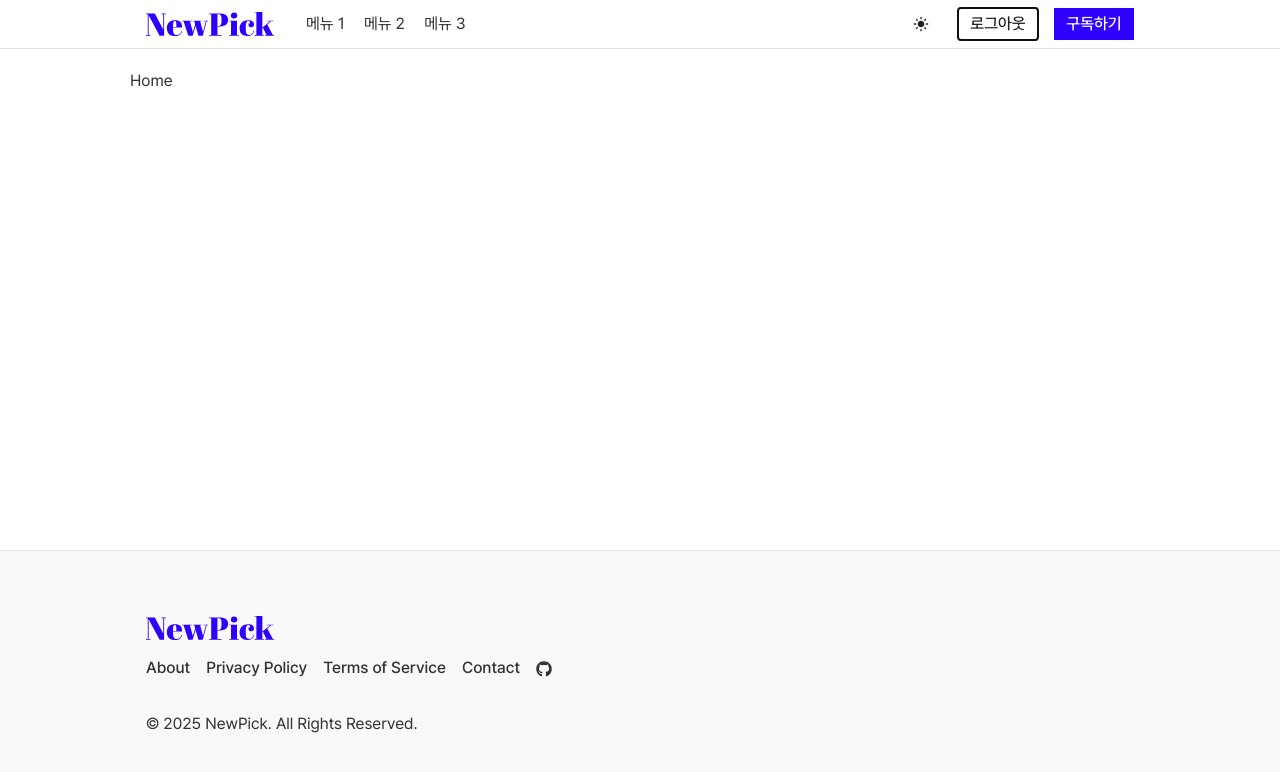
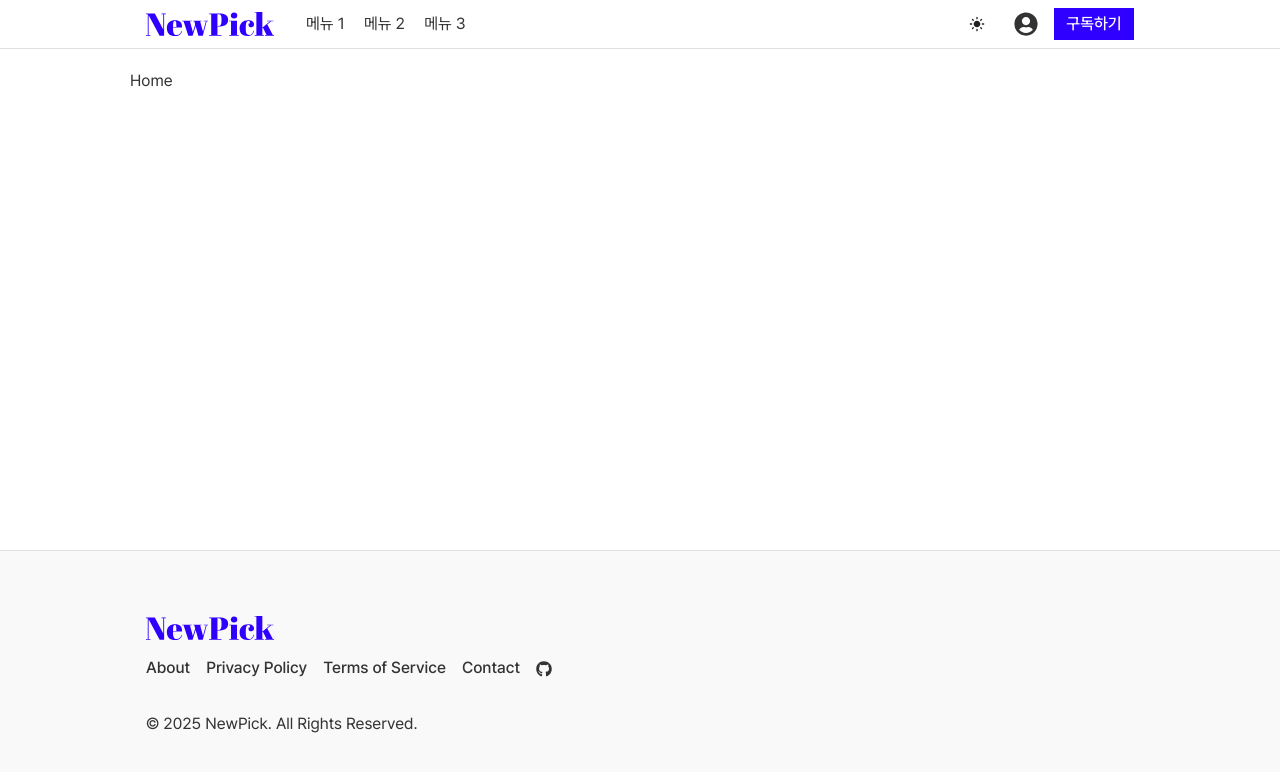
Before and after one commit to Devcourse-NewPick/front, a React (Vite) app: page / in a window 1280 px wide. Both pictures are taken after a click on the button "로그인". Shown: the top 772 px of the page. Built offline with nearby package versions, Linux system fonts and the light colour scheme.

Commit message:
feat(#2): 로그인 시에 프로필 버튼이 나타나도록 변경

```diff
--- a/src/components/common/Dropdown.tsx
+++ b/src/components/common/Dropdown.tsx
@@ -72,7 +72,7 @@ const StyledDropdown = styled.div<StyleProps>`
   &.auth {
     .panel {
       position: absolute;
-      top: 3.2rem;
+      top: 2.3rem;
       right: 0;
       display: flex;
       flex-direction: column;
@@ -80,36 +80,41 @@ const StyledDropdown = styled.div<StyleProps>`
 
       width: auto;
       height: auto;
-      max-height: ${({ $open }) =>
-        $open ? "300px" : "0"}; /* max-height 애니메이션 */
+      max-height: ${({ $open }) => ($open ? "300px" : "0")};
       padding: ${({ $open }) => ($open ? "1rem" : "0")};
       gap: 0.5rem;
-      font-size: ${({ theme }) => theme.fontSize.medium};
+      font-size: ${({ theme }) => theme.fontSize.small};
 
       background: ${({ theme }) => theme.color.surface};
-      box-shadow: ${({ theme }) => theme.shadow.default};
-      border-radius: ${({ theme }) => theme.borderRadius.default};
+      box-shadow: ${({ theme }) => theme.shadow.medium};
+      border: 1px solid ${({ theme }) => theme.color.border};
+      border-radius: ${({ theme }) => theme.borderRadius.soft};
       z-index: 1000;
       white-space: nowrap;
 
-      transform-origin: top right; /* 애니메이션이 우측 상단에서 시작 */
+      transform-origin: top right;
       opacity: ${({ $open }) => ($open ? "1" : "0")};
       transition:
         max-height 0.5s ease,
-        /* max-height를 부드럽게 조정 */ opacity 0.3s ease,
-        padding 0.3s ease; /* padding도 애니메이션에 포함 */
-      overflow: hidden; /* 콘텐츠가 잘리지 않도록 hidden 설정 */
+        opacity 0.3s ease,
+        padding 0.3s ease;
+      overflow: hidden;
 
       .item {
         display: flex;
         justify-content: center;
         align-items: center;
-        padding: 0.5rem 1.2rem;
+        width: 100%;
+        padding: 0.3rem 1rem;
+        cursor: pointer;
 
         color: ${({ theme }) => theme.color.text};
-        border-radius: ${({ theme }) => theme.borderRadius.default};
-        border-bottom: 1px solid ${({ theme }) => theme.color.border};
-        cursor: pointer;
+        font-size: ${({ theme }) => theme.fontSize.small};
+
+        a {
+          padding: 0;
+          margin: 0;
+        }
 
         &:hover {
           color: ${({ theme }) => theme.color.primary};
@@ -134,7 +139,7 @@ const StyledDropdown = styled.div<StyleProps>`
       left: 0;
       margin-left: -1rem;
       background: ${({ theme }) => theme.color.surface};
-      border-bottom: 1px solid ${({ theme }) => theme.color.border};
+      border: 1px solid ${({ theme }) => theme.color.border};
       box-shadow: ${({ theme }) => theme.shadow.medium};
 
       display: flex;
--- a/src/components/common/Header.tsx
+++ b/src/components/common/Header.tsx
@@ -1,15 +1,18 @@
 import { useState } from "react";
+import { Link } from "react-router-dom";
 import { styled } from "styled-components";
 import logo from "../../assets/logo.svg";
 import logo_s from "../../assets/logo_small.svg";
+import Button from "./Button";
 import Navigation from "../header/Navigation";
-import Button from "./Button";
 import Drawer from "../header/Drawer";
+import Dropdown from "./Dropdown";
 import ThemeSwitcher from "../header/ThemeSwitcher";
-import { Link } from "react-router-dom";
+import { FaUserCircle } from "react-icons/fa";
 
 const Header = () => {
   const [isLogin, setIsLogin] = useState(false);
+  const user = null;
 
   const toggleLogin = () => {
     setIsLogin(!isLogin);
@@ -30,9 +33,34 @@ const Header = () => {
         <Navigation />
         <div className="right-section">
           <ThemeSwitcher className="mobile-hidden" />
-          <Button onClick={toggleLogin} style={{ width: "5rem" }}>
-            {isLogin ? "로그아웃" : "로그인"}
-          </Button>
+          {isLogin ? (
+            <Dropdown
+              className="auth"
+              toggleButton={
+                <>
+                  {user ? (
+                    <img className="userCircle" src={user} alt="user" />
+                  ) : (
+                    <FaUserCircle className="userCircle" />
+                  )}
+                </>
+              }
+            >
+              <>
+                <ThemeSwitcher />
+                <Link to="/mypage" className="item">
+                  마이 페이지
+                </Link>
+                <Button onClick={toggleLogin}>로그아웃</Button>
+              </>
+            </Dropdown>
+          ) : (
+            <>
+              <Button onClick={toggleLogin} style={{ width: "5rem" }}>
+                로그인
+              </Button>
+            </>
+          )}
           <Button scheme="primary" style={{ width: "5rem" }}>
             구독하기
           </Button>
@@ -81,6 +109,13 @@ const StyledHeader = styled.div`
     flex-direction: row;
     align-items: center;
     gap: 1rem;
+
+    .userCircle {
+      width: ${({ theme }) => theme.fontSize.large};
+      height: ${({ theme }) => theme.fontSize.large};
+      border-radius: ${({ theme }) => theme.borderRadius.circle};
+      object-fit: cover;
+    }
   }
 
   .mobile-hidden {
```
